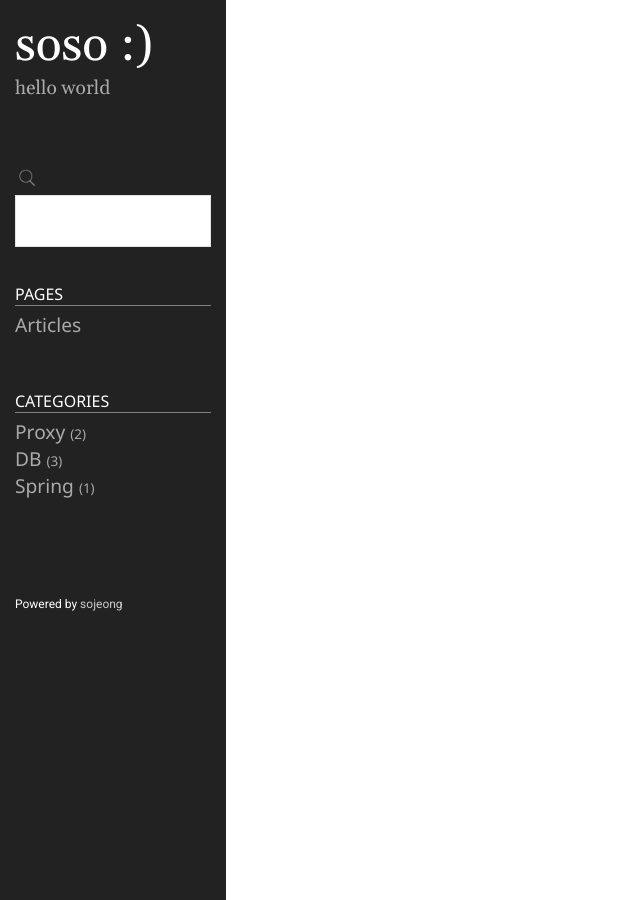
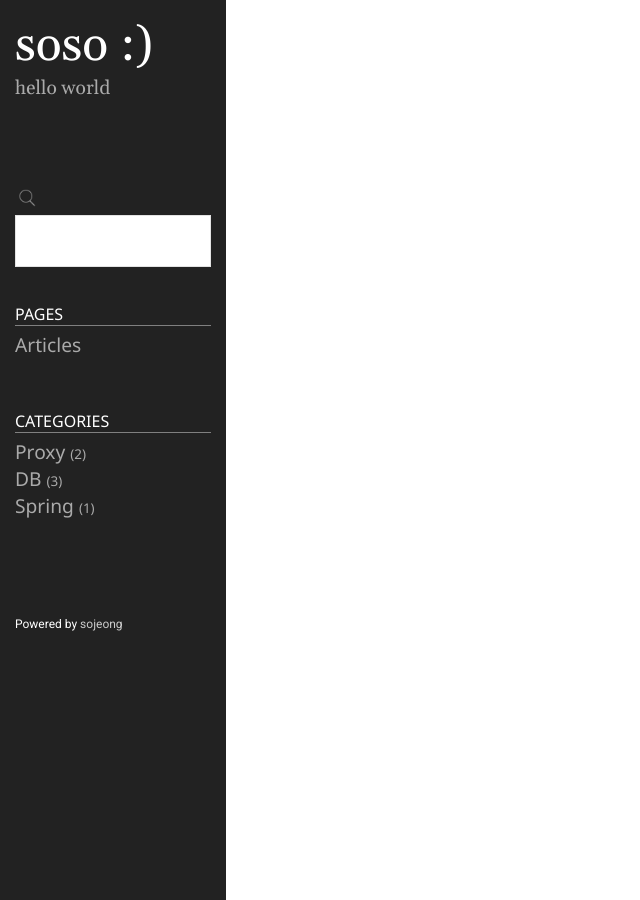
Before and after one commit to sosojeong2/sosojeong2.github.io, a Jekyll site: the page built from index.md, in a window 1280 px wide. Shown: the whole page, without its empty margins (0-640 px from the left). Built offline with Jekyll 4.4.1, drawn with Linux system fonts in a browser that asks for light colours; nearby versions of some CDN libraries.

Commit message:
post update

```diff
--- a/_includes/sidebar.html
+++ b/_includes/sidebar.html
@@ -12,6 +12,7 @@
 	{%- endif -%}
 </div>
 
+<div class="sidebar-item sidebar-nav">
 	<form action="/search">
 		<div class="tipue_search_left">
 			<img src="/public/tipuesearch/search.png" class="tipue_search_icon">
@@ -21,6 +22,7 @@
 		</div>
 		<div style="clear: both;"></div>
 	</form>
+</div>
 
 <div class="sidebar-item sidebar-nav">
 	<ul class="nav">
```
Lines whose indentation alone changed are shown as unchanged.
